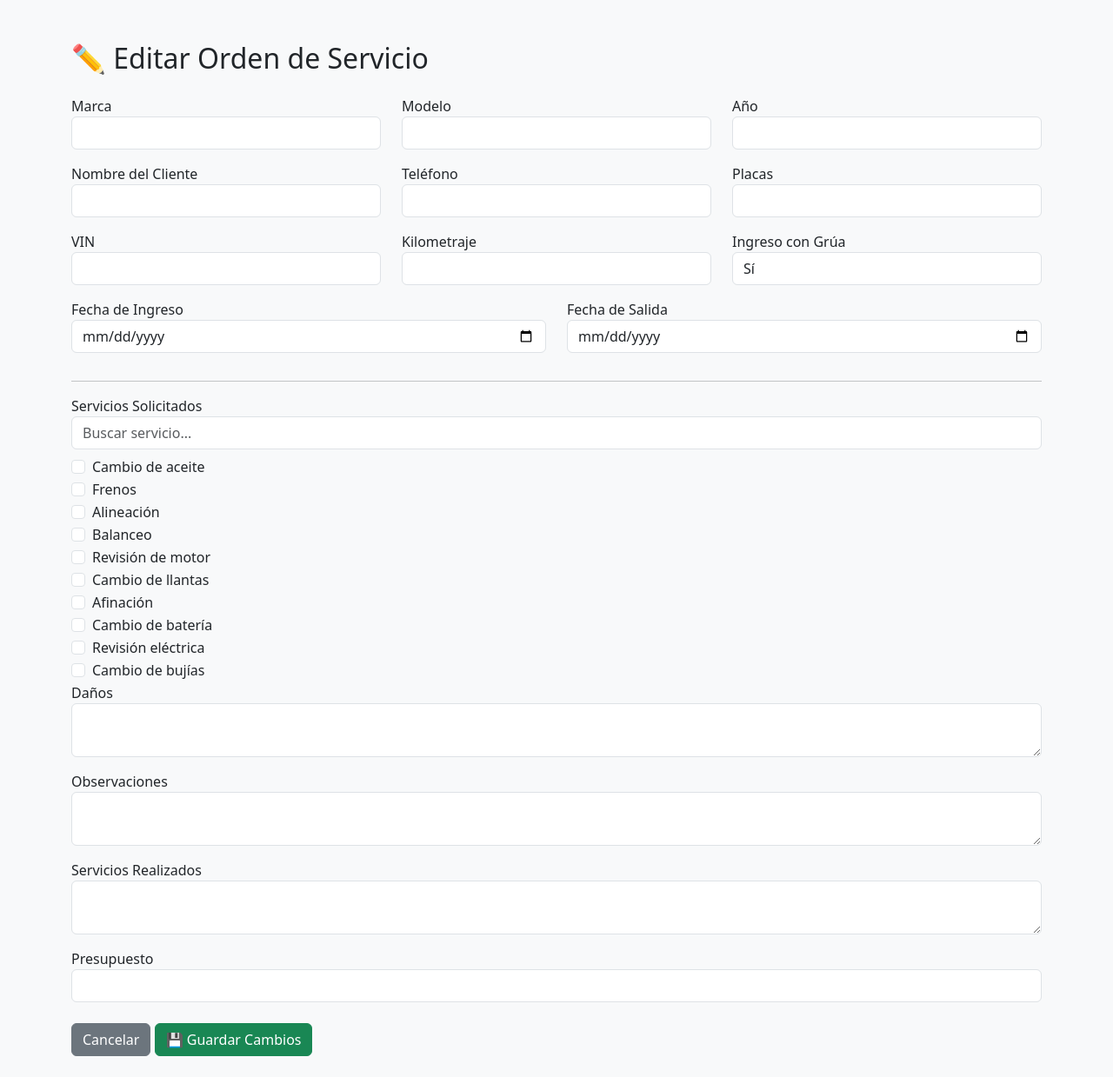
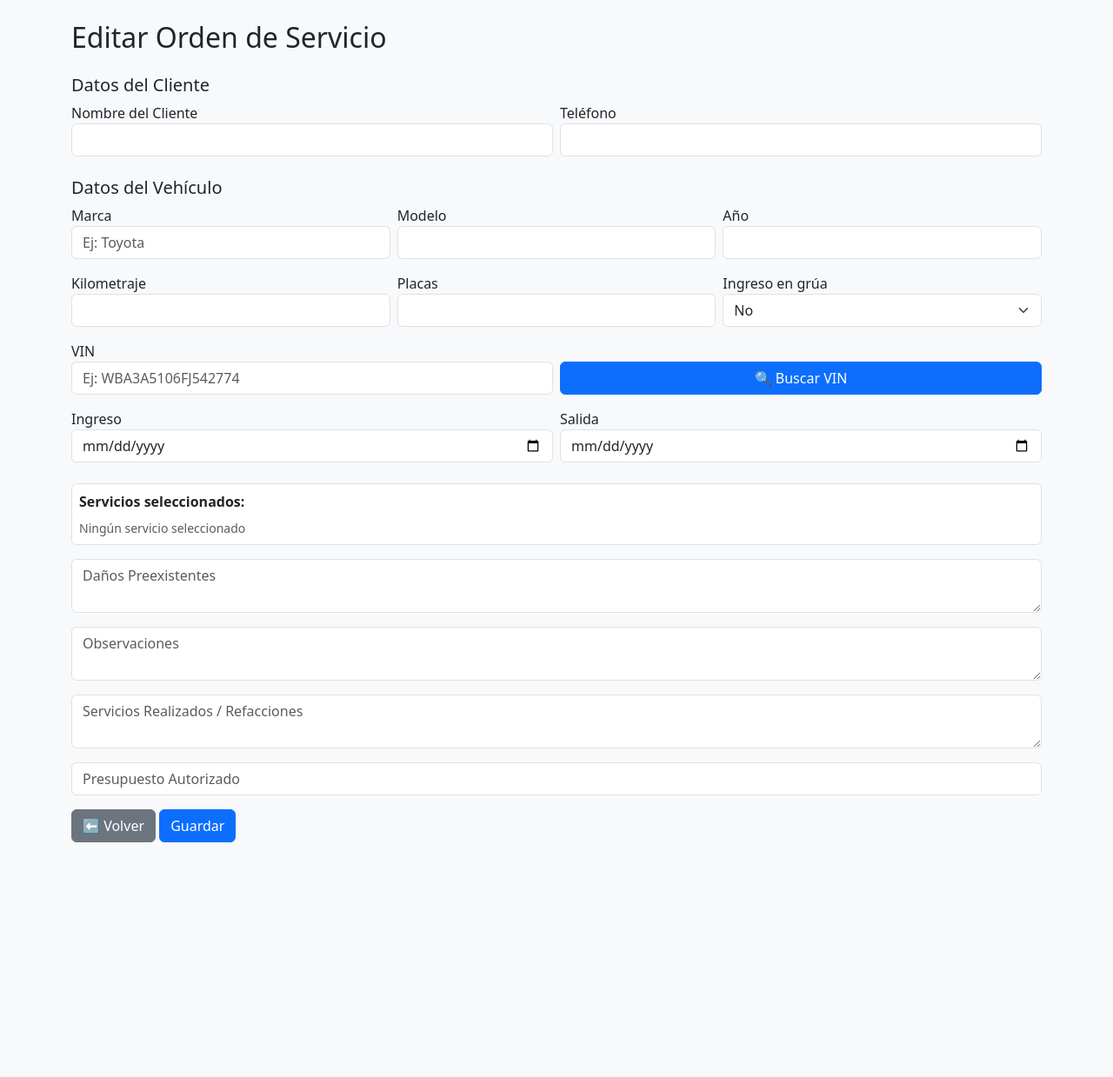
Before and after one commit to SebastianSosa22/SG_Performance, a Flask app: template templates/editar_orden.html in a window 1280 px wide. Shown: the whole page at 87% size. After the commit the page ends 969 px from the top, so only its background shows below. Run offline with Flask 3, Linux system fonts and the light colour scheme; the template is opened without the code that fills it, so the values that code supplies are empty; parts of the project's set-up code (start-up, migrations or seed data) failed here and were passed over.

Commit message:
Correciones y solucion de problemas

```diff
--- a/app.py
+++ b/app.py
@@ -72,7 +72,8 @@ def orden():
             "salida": salida,
             "nombre": request.form["nombre"],
             "telefono": request.form["telefono"],
-            "servicios": ", ".join(request.form.getlist("servicios")),
+            # "servicios": ", ".join(request.form.getlist("servicios")),
+            "servicios": request.form["servicios"],
             "danos": request.form["danos"],
             "observaciones": request.form["observaciones"],
             "realizados": request.form["realizados"],
@@ -122,7 +123,8 @@ def editar_orden(orden_id):
             "ingreso": request.form.get("ingreso"),
             # Aquí se actualiza siempre
             "salida": request.form.get("salida") if request.form.get("salida") else None,
-            "servicios": ", ".join(request.form.getlist("servicios")),
+            # "servicios": ", ".join(request.form.getlist("servicios")),
+            "servicios": request.form["servicios"],
             "danos": request.form["danos"],
             "observaciones": request.form["observaciones"],
             "realizados": request.form["realizados"],
@@ -160,6 +162,16 @@ def detalle(orden_id):
 def borrar(orden_id):
     supabase.table("orden_servicio").delete().eq("id", orden_id).execute()
     return redirect(url_for("index"))
+
+# -------------------
+#   ACTUALIZAR  ORDEN
+# -------------------
+
+
+@app.route('/ordenes/actualizar/<int:id>', methods=['POST'])
+def actualizar_orden(id):
+    # lógica para guardar cambios
+    ...
 
 
 # -------------------
--- a/static/js/orden_servicio.js
+++ b/static/js/orden_servicio.js
@@ -80,6 +80,11 @@ function actualizarSeleccionados() {
 
 // Agregar tag visual de servicio
 function agregarTagServicio(servicio) {
+    // Evitar duplicados
+    if (document.querySelector(`input[name="servicios"][value="${servicio}"]`)) {
+        return; // Ya existe, no hacemos nada
+    }
+
     const tag = document.createElement("span");
     tag.className = "badge bg-primary me-1 mb-1";
     tag.textContent = servicio;
@@ -100,6 +105,7 @@ function agregarTagServicio(servicio) {
     contenedorSeleccionados.appendChild(tag);
     contenedorSeleccionados.appendChild(hidden);
 }
+
 
 // Filtrar servicios y manejar acordeones
 function filtrarServicios() {
--- a/templates/editar_orden.html
+++ b/templates/editar_orden.html
@@ -3,131 +3,179 @@
 
 <head>
     <meta charset="UTF-8">
-    <title>Editar Orden de Servicio</title>
+    <title>Editar Orden de Servicio - Taller</title>
     <link rel="stylesheet" href="https://cdn.jsdelivr.net/npm/bootstrap@5.3.0/dist/css/bootstrap.min.css">
     <link rel="stylesheet" href="https://cdn.jsdelivr.net/npm/bootstrap-icons@1.11.1/font/bootstrap-icons.css">
+    <style>
+        .list-group-position {
+            position: absolute;
+            z-index: 1000;
+            width: 100%;
+        }
+    </style>
 </head>
 
 <body class="bg-light p-4">
+    <div class="container">
+        <h2 class="mb-4">Editar Orden de Servicio</h2>
 
-    <div class="container mt-4">
-        <h2 class="mb-4">✏️ Editar Orden de Servicio</h2>
+        <form method="POST" id="ordenForm">
 
-        {% set servicios_seleccionados = orden.servicios.split(", ") if orden.servicios else [] %}
+            <!-- Datos del Cliente -->
+            <section class="mb-4">
+                <h5>Datos del Cliente</h5>
+                <div class="row g-2">
+                    <div class="col">
+                        <label>Nombre del Cliente</label>
+                        <input class="form-control" name="nombre" value="{{ orden.nombre }}" required>
+                    </div>
+                    <div class="col">
+                        <label>Teléfono</label>
+                        <input class="form-control" name="telefono" value="{{ orden.telefono }}">
+                    </div>
+                </div>
+            </section>
 
-        <form method="POST">
-            <div class="row">
-                <div class="col-md-4 mb-3">
+            <!-- Datos del Vehículo -->
+            <section class="mb-4">
+                <h5>Datos del Vehículo</h5>
+                <div class="row g-2">
+                    <div class="col position-relative">
                         <label>Marca</label>
-                    <input type="text" class="form-control" name="marca" value="{{ orden.marca }}">
+                        <input type="text" class="form-control" name="marca" id="marcaInput" placeholder="Ej: Toyota"
+                            autocomplete="off" value="{{ orden.marca }}" required>
+                        <div id="sugerenciasMarca" class="list-group list-group-position"></div>
                     </div>
-                <div class="col-md-4 mb-3">
+                    <div class="col">
                         <label>Modelo</label>
-                    <input type="text" class="form-control" name="modelo" value="{{ orden.modelo }}">
+                        <input class="form-control" name="modelo" value="{{ orden.modelo }}" required>
                     </div>
-                <div class="col-md-4 mb-3">
+                    <div class="col">
                         <label>Año</label>
-                    <input type="text" class="form-control" name="ano" value="{{ orden.ano }}">
+                        <input class="form-control" name="ano" value="{{ orden.ano }}" required>
                     </div>
                 </div>
 
-            <div class="row">
-                <div class="col-md-4 mb-3">
-                    <label>Nombre del Cliente</label>
-                    <input type="text" class="form-control" name="nombre" value="{{ orden.nombre }}">
+                <div class="row g-2 mt-2">
+                    <div class="col">
+                        <label>Kilometraje</label>
+                        <input class="form-control" name="kilometraje" value="{{ orden.kilometraje }}" required>
                     </div>
-                <div class="col-md-4 mb-3">
-                    <label>Teléfono</label>
-                    <input type="text" class="form-control" name="telefono" value="{{ orden.telefono }}">
+                    <div class="col">
+                        <label>Placas</label>
+                        <input class="form-control" name="placas" value="{{ orden.placas }}" required>
                     </div>
-                <div class="col-md-4 mb-3">
-                    <label>Placas</label>
-                    <input type="text" class="form-control" name="placas" value="{{ orden.placas }}">
-                </div>
-            </div>
-
-            <div class="row">
-                <div class="col-md-4 mb-3">
-                    <label>VIN</label>
-                    <input type="text" class="form-control" name="vin" value="{{ orden.vin }}">
-                </div>
-                <div class="col-md-4 mb-3">
-                    <label>Kilometraje</label>
-                    <input type="text" class="form-control" name="kilometraje" value="{{ orden.kilometraje }}">
-                </div>
-                <div class="col-md-4 mb-3">
-                    <label>Ingreso con Grúa</label>
-                    <select class="form-control" name="ingreso_grua">
-                        <option value="Sí" {% if orden.ingreso_grua=="Sí" %}selected{% endif %}>Sí</option>
-                        <option value="No" {% if orden.ingreso_grua=="No" %}selected{% endif %}>No</option>
+                    <div class="col">
+                        <label>Ingreso en grúa</label>
+                        <select class="form-select" name="ingreso_grua" required>
+                            <option {% if orden.ingreso_grua=="No" %}selected{% endif %}>No</option>
+                            <option {% if orden.ingreso_grua=="Sí" %}selected{% endif %}>Sí</option>
                         </select>
                     </div>
                 </div>
 
-            <div class="row">
-                <div class="col-md-6 mb-3">
-                    <label>Fecha de Ingreso</label>
+                <div class="row g-2 mt-2 align-items-end">
+                    <div class="col-md-6">
+                        <label>VIN</label>
+                        <input type="text" class="form-control" name="vin" id="vinInput"
+                            placeholder="Ej: WBA3A5106FJ542774" value="{{ orden.vin }}" required>
+                    </div>
+                    <div class="col-md-6">
+                        <button type="button" class="btn btn-primary w-100" id="buscarVin">🔍 Buscar VIN</button>
+                    </div>
+                </div>
+
+                <div class="row g-2 mt-2">
+                    <div class="col">
+                        <label>Ingreso</label>
                         <input type="date" class="form-control" name="ingreso" value="{{ orden.ingreso }}">
                     </div>
-                <div class="col-md-6 mb-3">
-                    <label>Fecha de Salida</label>
+                    <div class="col">
+                        <label>Salida</label>
                         <input type="date" class="form-control" name="salida" value="{{ orden.salida }}">
                     </div>
                 </div>
+            </section>
 
-            <hr>
-            <label>Servicios Solicitados</label>
-            <input type="text" class="form-control mb-2" id="buscarServicio" placeholder="Buscar servicio...">
-            <div id="listaServicios">
-                {% set lista_servicios = [
-                "Cambio de aceite", "Frenos", "Alineación", "Balanceo",
-                "Revisión de motor", "Cambio de llantas", "Afinación",
-                "Cambio de batería", "Revisión eléctrica", "Cambio de bujías"
-                ] %}
-                {% for servicio in lista_servicios %}
+            <!-- Servicios seleccionados -->
+            <div class="mb-3 p-2 border rounded bg-white">
+                <strong>Servicios seleccionados:</strong>
+                <div id="serviciosSeleccionados" class="mt-2 text-muted small">
+                    {% if orden.servicios %}
+                    {% for servicio in orden.servicios.split(',') %}
+                    <span class="badge bg-primary me-1 mb-1">{{ servicio.strip() }}</span>
+                    <input type="hidden" name="servicios" value="{{ servicio.strip() }}">
+                    {% endfor %}
+                    {% else %}
+                    Ningún servicio seleccionado
+                    {% endif %}
+
+                </div>
+            </div>
+
+            <!-- Buscador de servicios -->
+            <!-- <input type="text" id="buscarServicio" class="form-control mb-3" placeholder="Buscar servicio..."> -->
+
+            <!-- Acordeón de servicios -->
+            <div class="accordion" id="accordionServicios">
+                {% for categoria in categorias %}
+                <div class="accordion-item">
+                    <h2 class="accordion-header" id="heading{{ categoria.id }}">
+                        <button class="accordion-button collapsed" type="button" data-bs-toggle="collapse"
+                            data-bs-target="#collapse{{ categoria.id }}">
+                            {{ categoria.nombre }}
+                            <span class="badge bg-primary ms-2 servicio-count" data-categoria="{{ categoria.id }}"
+                                style="display:none;">0</span>
+                        </button>
+                    </h2>
+                    <div id="collapse{{ categoria.id }}" class="accordion-collapse collapse"
+                        data-bs-parent="#accordionServicios">
+                        <div class="accordion-body">
+                            <div class="row mb-3 lista-servicios">
+                                {% for servicio in categoria.servicios %}
+                                <div class="col-md-6 col-lg-4">
                                     <div class="form-check">
-                    <input class="form-check-input" type="checkbox" name="servicios" value="{{ servicio }}" {% if
-                        servicio in servicios_seleccionados %}checked{% endif %}>
-                    <label class="form-check-label">{{ servicio }}</label>
+                                        <input class="form-check-input servicio-checkbox" type="checkbox"
+                                            name="servicios" value="{{ servicio.nombre }}" {% if servicio.nombre in
+                                            orden.servicios %}checked{% endif %}>
+                                        <label class="form-check-label">{{ servicio.nombre }}</label>
+                                    </div>
                                 </div>
                                 {% endfor %}
                             </div>
 
-            <div class="mb-3">
-                <label>Daños</label>
-                <textarea class="form-control" name="danos">{{ orden.danos }}</textarea>
+                            <div class="input-group">
+                                <input type="text" class="form-control input-servicio-personalizado"
+                                    placeholder="Nuevo servicio para {{ categoria.nombre }}">
+                                <button type="button" class="btn btn-success btn-agregar-servicio">
+                                    <i class="bi bi-plus-circle"></i> Agregar
+                                </button>
                             </div>
-            <div class="mb-3">
-                <label>Observaciones</label>
-                <textarea class="form-control" name="observaciones">{{ orden.observaciones }}</textarea>
                         </div>
-            <div class="mb-3">
-                <label>Servicios Realizados</label>
-                <textarea class="form-control" name="realizados">{{ orden.realizados }}</textarea>
                     </div>
-            <div class="mb-3">
-                <label>Presupuesto</label>
-                <input type="text" class="form-control" name="presupuesto" value="{{ orden.presupuesto }}">
+                </div>
+                {% endfor %}
             </div>
 
-            <div class="mt-4">
-                <a href="{{ url_for('index') }}" class="btn btn-secondary">Cancelar</a>
-                <button type="submit" class="btn btn-success">💾 Guardar Cambios</button>
-            </div>
+            <!-- Otros campos -->
+            <textarea class="form-control my-3" name="danos"
+                placeholder="Daños Preexistentes">{{ orden.danos }}</textarea>
+            <textarea class="form-control mb-3" name="observaciones"
+                placeholder="Observaciones">{{ orden.observaciones }}</textarea>
+            <textarea class="form-control mb-3" name="realizados"
+                placeholder="Servicios Realizados / Refacciones">{{ orden.realizados }}</textarea>
+            <input class="form-control mb-3" name="presupuesto" placeholder="Presupuesto Autorizado"
+                value="{{ orden.presupuesto }}">
+
+            <!-- Botones -->
+            <a href="{{ url_for('index') }}" class="btn btn-secondary">⬅ Volver</a>
+            <button class="btn btn-primary">Guardar</button>
         </form>
     </div>
 
-    <script>
-        document.getElementById('buscarServicio').addEventListener('keyup', function () {
-            let filtro = this.value.toLowerCase();
-            let items = document.querySelectorAll('#listaServicios .form-check');
-            items.forEach(function (item) {
-                let texto = item.textContent.toLowerCase();
-                item.style.display = texto.includes(filtro) ? '' : 'none';
-            });
-        });
-    </script>
-
+    <!-- Scripts -->
+    <script src="https://cdn.jsdelivr.net/npm/bootstrap@5.3.0/dist/js/bootstrap.bundle.min.js"></script>
+    <script src="{{ url_for('static', filename='js/orden_servicio.js') }}"></script>
 </body>
 
 </html>
--- a/templates/lista_ordenes.html
+++ b/templates/lista_ordenes.html
@@ -52,10 +52,8 @@
                 <tr>
                     <th>ID</th>
                     <th>Cliente</th>
-                    <th>Teléfono</th>
                     <th>Vehículo</th>
                     <th>Placas</th>
-                    <th>Servicios</th>
                     <th>Ingreso</th>
                     <th>Salida</th>
                     <th>Acciones</th>
@@ -66,10 +64,8 @@
                 <tr>
                     <td>{{ orden.id }}</td>
                     <td>{{ orden.nombre }}</td>
-                    <td>{{ orden.telefono }}</td>
                     <td>{{ orden.marca }} {{ orden.modelo }} {{ orden.ano }}</td>
                     <td>{{ orden.placas }}</td>
-                    <td>{{ orden.servicios }}</td>
                     <td>{{ orden.ingreso }}</td>
                     <td>
                         {% if orden.salida %}
@@ -86,7 +82,7 @@
                             <i class="bi bi-pencil"></i>
                         </a>
                         <a href="{{ url_for('borrar', orden_id=orden.id) }}" class="btn btn-danger btn-sm"
-                            onclick="return confirm('¿Seguro que quieres eliminar esta orden?')">
+                            onclick="return confirm('¿Seguro que quieres eliminar la orden ({orden.id}) ?')">
                             <i class="bi bi-trash"></i>
                         </a>
                     </td>
--- a/templates/orden_servicio.html
+++ b/templates/orden_servicio.html
@@ -153,8 +153,8 @@
 
             <!-- Otros campos -->
             <textarea class="form-control my-3" name="danos" placeholder="Daños Preexistentes"></textarea>
-            <textarea class="form-control mb-3" name="observaciones" required placeholder="Observaciones"></textarea>
-            <textarea class="form-control mb-3" name="realizados" required
+            <textarea class="form-control mb-3" name="observaciones" placeholder="Observaciones"></textarea>
+            <textarea class="form-control mb-3" name="realizados"
                 placeholder="Servicios Realizados / Refacciones"></textarea>
             <input class="form-control mb-3" name="presupuesto" placeholder="Presupuesto Autorizado">
 
```
Also changed, not shown: templates/detalle_orden.html (+15 -7 lines). Lines whose indentation alone changed are shown as unchanged.
